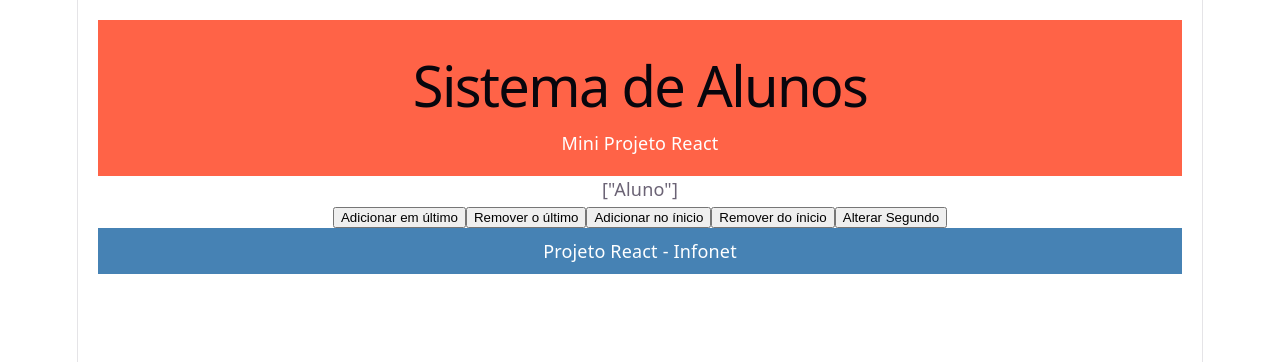
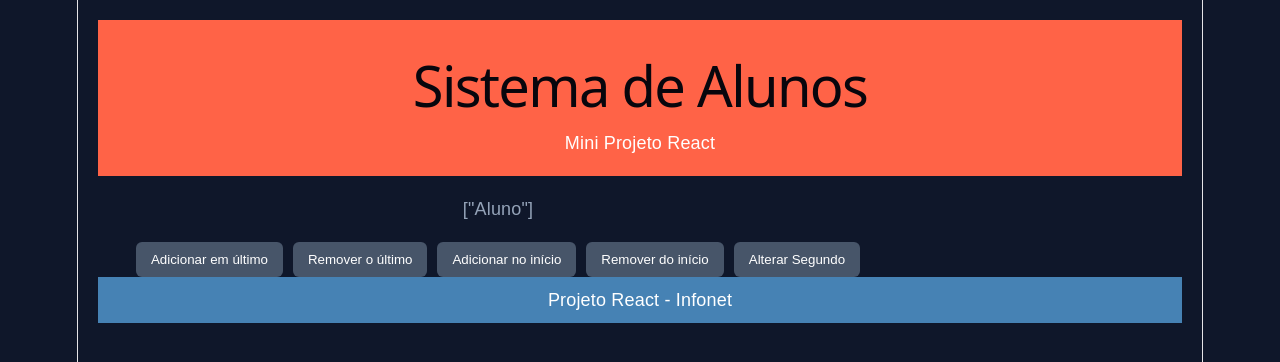
Before and after one commit to sopiaslucas/vetor, a React (Vite) app: page / in a window 1280 px wide. Shown: the top 362 px of the page. Built offline with nearby package versions, Linux system fonts and the light colour scheme.

Commit message:
Update Button.jsx

```diff
--- a/src/componentes/Button.jsx
+++ b/src/componentes/Button.jsx
@@ -1,50 +1,49 @@
 import { useState } from "react";
+import "./styles.css";
 
-export default function Button(){
+export default function Button() {
 
-    // adicionar
-    const [lista, newLista] = useState(["Aluno"])
+  const [lista, newLista] = useState(["Aluno"]);
 
   function mais (){
-        newLista([...lista, "Aluno novo"])
+    newLista([...lista, "Aluno novo"]);
   }
 
-    //remover
   function menos (){
-        newLista(lista.slice(0, -1))
+    newLista(lista.slice(0, -1));
   }
 
-    //adicionar inicio
   function addInicio(){
-
-        const novaLista = [...lista]
-        novaLista.unshift("Aluno (prioridade) ")
-        newLista(novaLista)
+    const novaLista = [...lista];
+    novaLista.unshift("Aluno (prioridade)");
+    newLista(novaLista);
   }
 
-    //remover inicio
   function delInicio(){
-        const novaLista = [...lista]
-        novaLista.shift("Aluno (prioridade)")
-        newLista(novaLista)
+    const novaLista = [...lista];
+    novaLista.shift();
+    newLista(novaLista);
   }
 
-    //alterar
-    function alterarSegundo( ){
+  function alterarSegundo(){
     const novaLista = [...lista];
-        novaLista[1] = "Transferido";
-        newLista(novaLista)
+    if(novaLista[1]) novaLista[1] = "Transferido";
+    newLista(novaLista);
   }
 
   return(
-        <div>
-            <p> {JSON.stringify(lista)} </p>
-            <button onClick={mais}> Adicionar em último </button>
-            <button onClick={menos}> Remover o último </button>
-            <button onClick={addInicio}> Adicionar no ínicio </button>
-            <button onClick={delInicio}> Remover do ínicio </button>
-            <button onClick={alterarSegundo}> Alterar Segundo </button>
+    <div className="container">
+
+      <p className="lista">{JSON.stringify(lista)}</p>
+
+      <div className="botoes">
+        <button onClick={mais}>Adicionar em último</button>
+        <button onClick={menos}>Remover o último</button>
+        <button onClick={addInicio}>Adicionar no início</button>
+        <button onClick={delInicio}>Remover do início</button>
+        <button onClick={alterarSegundo}>Alterar Segundo</button>
       </div>
-    )
 
+    </div>
+  );
 }
```
Lines whose indentation alone changed are shown as unchanged.
